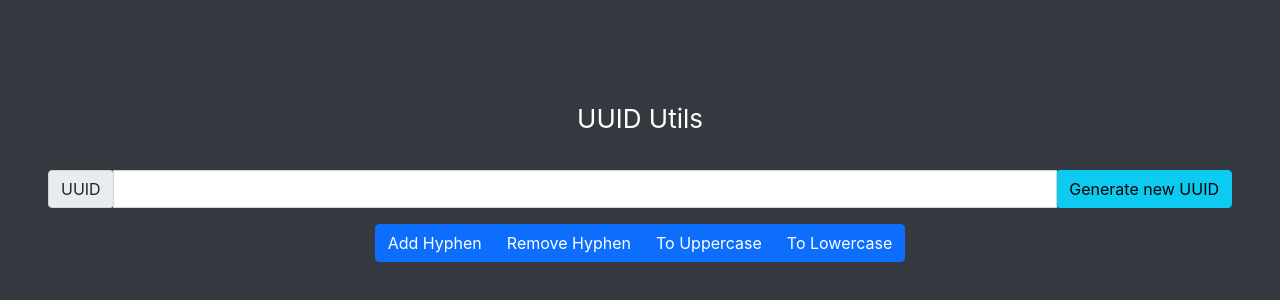
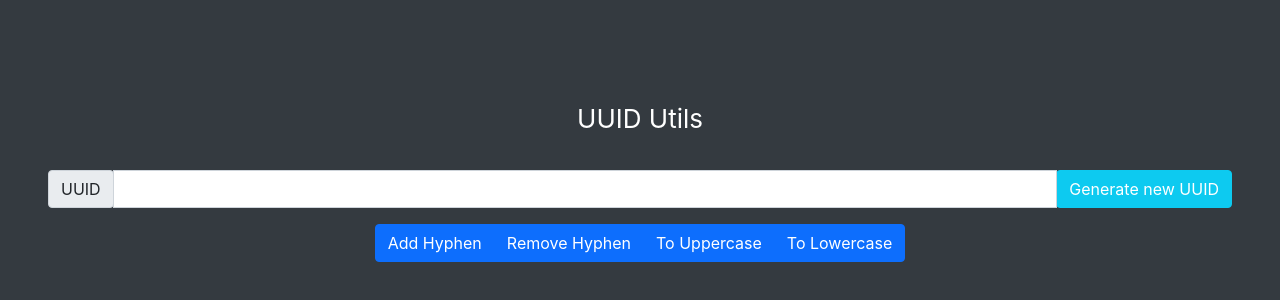
Before and after one commit to YasudaYutaka/uuid-utils, a React (Create React App) app: page / in a window 1280 px wide. Shown: the part 220-520 px from the top of the page. Built offline with nearby package versions, Linux system fonts and the light colour scheme.

Commit message:
fix: Change button color to white

```diff
--- a/src/App.css
+++ b/src/App.css
@@ -16,3 +16,7 @@
 .result__icon {
   cursor: pointer;
 }
+
+.white-text-btn {
+  color: #fff;
+}
--- a/src/components/input.js
+++ b/src/components/input.js
@@ -24,7 +24,7 @@ function Input({ value, onChange, onNewUUID }) {
       </div>
       <input type="text" value={value} class="form-control" onChange={handleChange} />
       <div class="input-group-append">
-        <button class="input-group-text btn-info" type="button" onClick={generateUUID}>Generate new UUID</button>
+        <button class="input-group-text btn-info white-text-btn" type="button" onClick={generateUUID}>Generate new UUID</button>
       </div>
     </div>
   );
```
